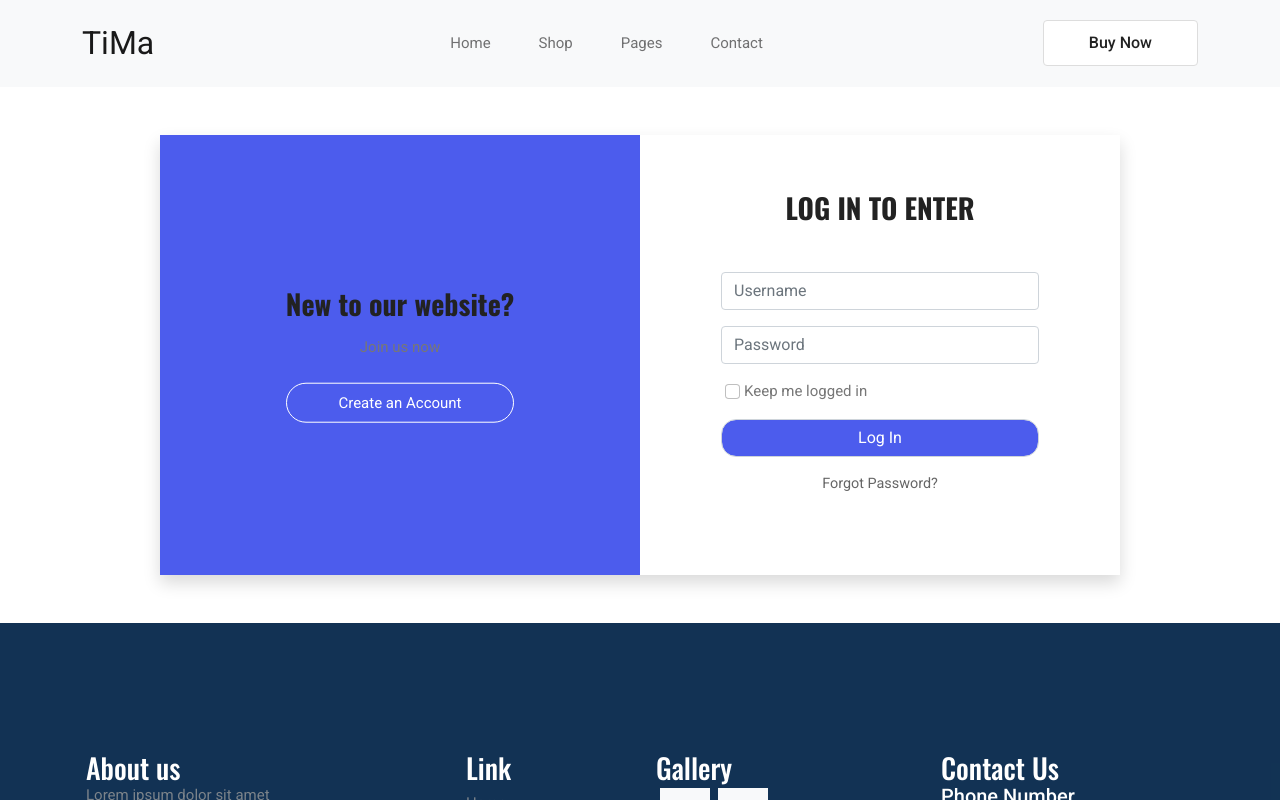
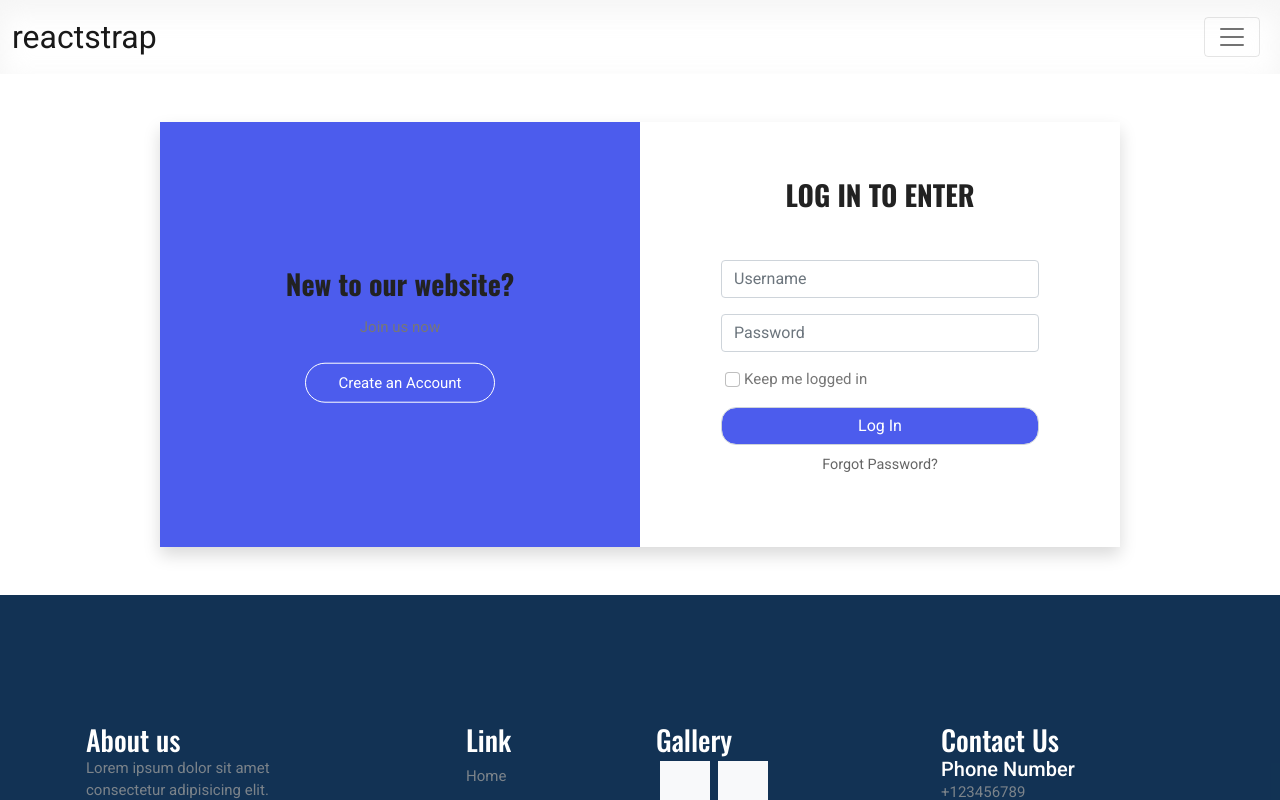
Before and after one commit to huy27201/TinyMall, a React (Create React App) app in the folder client/: page /login in a window 1280 px wide. Shown: the top 800 px of the page. Built offline with nearby package versions, Linux system fonts and the light colour scheme.

Commit message:
update link

```diff
--- a/client/public/index.html
+++ b/client/public/index.html
@@ -25,8 +25,7 @@
   <link rel="preconnect" href="https://fonts.googleapis.com">
   <link rel="preconnect" href="https://fonts.gstatic.com" crossorigin>
   <link href="https://fonts.googleapis.com/css2?family=Roboto:wght@400;700&display=swap" rel="stylesheet">
-  <link rel="stylesheet" href="https://cdn.jsdelivr.net/npm/bootstrap@5.1.3/dist/css/bootstrap.min.css"
-    integrity="sha384-1BmE4kWBq78iYhFldvKuhfTAU6auU8tT94WrHftjDbrCEXSU1oBoqyl2QvZ6jIW3" crossorigin="anonymous" />
+  <link rel="stylesheet" href="https://cdn.jsdelivr.net/npm/bootstrap@5.1.0/dist/css/bootstrap.min.css" />
   <title>Tiny Mall</title>
 </head>
 
--- a/client/src/components/Header/Header.jsx
+++ b/client/src/components/Header/Header.jsx
@@ -33,7 +33,7 @@ function Header() {
 
     return (
         <header className={active ? "header fixed-top" : "header"}>
-            <Navbar expand="lg" light container color="light">
+            {/* <Navbar expand="lg" light container color="light">
                 <NavbarBrand href="/">TiMa</NavbarBrand>
                 <NavbarToggler onClick={noRefCheck} />
                 <Collapse navbar>
@@ -65,7 +65,38 @@ function Header() {
                         </NavItem>
                     </Nav>
                 </Collapse>
-            </Navbar>
+            </Navbar> */}
+            <div>
+                <Navbar
+                    color="faded"
+                    light
+                >
+                    <NavbarBrand
+                        className="me-auto"
+                        href="/"
+                    >
+                        reactstrap
+                    </NavbarBrand>
+                    <NavbarToggler
+                        className="me-2"
+                        onClick={function noRefCheck() { }}
+                    />
+                    <Collapse navbar>
+                        <Nav navbar>
+                            <NavItem>
+                                <NavLink href="/components/">
+                                    Components
+                                </NavLink>
+                            </NavItem>
+                            <NavItem>
+                                <NavLink href="https://github.com/reactstrap/reactstrap">
+                                    GitHub
+                                </NavLink>
+                            </NavItem>
+                        </Nav>
+                    </Collapse>
+                </Navbar>
+            </div>
         </header>
     );
 }
--- a/client/src/components/Login/ForgotPass.jsx
+++ b/client/src/components/Login/ForgotPass.jsx
@@ -1,7 +1,4 @@
 import React, {useState} from 'react';
-import axios from 'axios';
-import {NavLink} from 'reactstrap';
-import { Link } from 'react-router-dom';
 import './Login.scss';
 
 function Forget() {
--- a/client/src/components/Login/Login.jsx
+++ b/client/src/components/Login/Login.jsx
@@ -1,6 +1,5 @@
 import React, { useState } from 'react';
 import axios from 'axios';
-import { NavLink } from 'reactstrap';
 import { Link } from 'react-router-dom';
 import './Login.scss';
 
@@ -34,7 +33,7 @@ function Login() {
                                 <div className="context text-center">
                                     <h3 className="pb-3 fw-bold">New to our website?</h3>
                                     <p className="pb-4">Join us now</p>
-                                    <NavLink tag={Link} to="/register" >Create an Account</NavLink>
+                                    <Link to="/register" >Create an Account</Link>
                                 </div>
                             </div>
                         </div>
@@ -56,7 +55,7 @@ function Login() {
                                     </div>
                                     <div className="col-md-12 mb-3 text-center">
                                         <input className="form-control mb-2" type="submit" value="Log In" onClick={submitForm} />
-                                        <NavLink tag={Link} to="/reset" >Forgot Password?</NavLink>
+                                        <Link to="/reset" >Forgot Password?</Link>
                                     </div>
                                 </form>
                             </div>
--- a/client/src/components/Login/Register.jsx
+++ b/client/src/components/Login/Register.jsx
@@ -30,7 +30,7 @@ function Register() {
                         <div className="context text-center">
                             <h3 className="pb-3 fw-bold">Already have an account?</h3>
                             <p className="pb-4">Join us now</p>
-                            <NavLink tag={Link} to="/login" >Login Now</NavLink>
+                            <Link to="/login" >Login Now</Link>
                         </div>
                     </div>
                 </div>
--- a/client/src/style/_global.scss
+++ b/client/src/style/_global.scss
@@ -13,7 +13,7 @@ h2, h3 {
 a {
     transition: 0.3s ease;
     &:hover {
-        color: $primary !important;
+        color: $primary;
     }
 }
 
```
